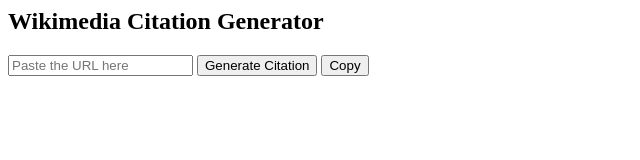
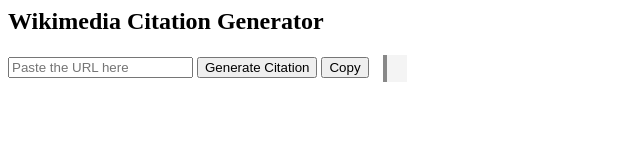
Before and after one commit to Charankav/tool, a plain HTML site: page index.html in a window 1280 px wide. Shown: the full height of the page, 0-640 px from the left. Drawn offline with Linux system fonts and the light colour scheme.

Commit message:
index.html

```diff
--- a/index.html
+++ b/index.html
@@ -5,7 +5,16 @@
   <button onclick="generateCitation()">Generate Citation</button>
   <button onclick="copyCitation()">Copy</button>
 
-  <pre id="output"></pre>
+  <div id="output"
+     style="display: inline-block;
+            margin-left: 10px;
+            padding: 6px 10px;
+            background: #f4f4f4;
+            border-left: 4px solid #888;
+            font-family: monospace;
+            white-space: pre-wrap;">
+</div>
+
 
   <script>
     function generateCitation() {
```
